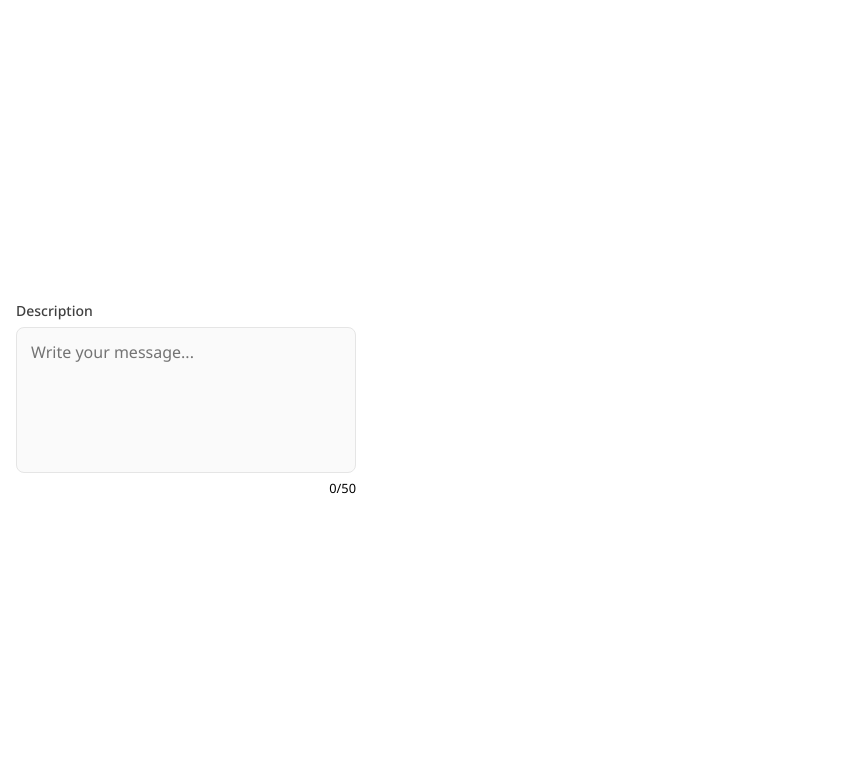
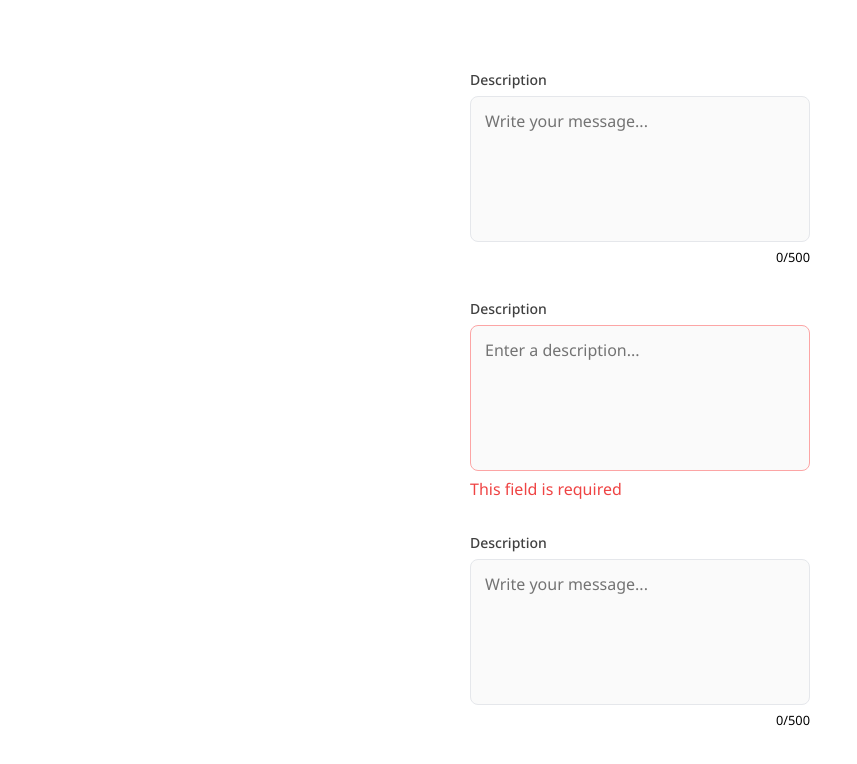
Before and after one commit to mkailbowdy/button-component, a Vue app: page /textarea in a window 1280 px wide. Shown: the top 764 px of the page, without its empty margins (0-857 px from the left). Built offline with nearby package versions, Linux system fonts and the light colour scheme; the HTML template or start-up script is replaced by a standard one.

Commit message:
textarea finished

```diff
--- a/src/components/TextareaComponent.vue
+++ b/src/components/TextareaComponent.vue
@@ -2,39 +2,47 @@
 import { computed, ref } from 'vue'
 import { useAttrs } from 'vue'
 
+const props = defineProps({
+  label: {
+    type: String,
+    required: true,
+  },
+  error: {
+    type: Boolean,
+    default: false,
+    required: false,
+  }
+})
 defineOptions({
   inheritAttrs: false
 })
 const attrs = useAttrs()
+const maxLength = computed(()=>{
+  const length = attrs.maxlength
+  return typeof length === 'string' ? parseInt(length) : 0
+})
 
 const text = ref('');
 const textLength = computed(()=>{
   return text.value.length
 })
-const maxLength = computed(()=>{
-  return attrs.maxlength
-})
-const maxLengthValue = () =>{
-  if (typeof maxLength.value === 'string') {
-    return parseInt(maxLength.value)
-  }
-  return 0;
-}
 
-const color = computed(()=>{
+const warningColor = computed(()=>{
   return {
-    'text-yellow-500': textLength.value >= maxLengthValue() / 2 && textLength.value < maxLengthValue(),
-    'text-red-500': textLength.value === maxLengthValue(),
+    'text-yellow-500': textLength.value >= maxLength.value / 2 && textLength.value < maxLength.value,
+    'text-red-500': textLength.value === maxLength.value,
   }
 })
-
 
 </script>
 <template>
   <div class="textarea__field">
-    <label>Description</label>
-    <textarea v-bind="attrs" v-model="text"></textarea>
-    <small><span :class="color">{{textLength}}</span>/{{maxLength}}</small>
+    <label for="description-field">{{props.label}}</label>
+    <textarea v-bind="attrs" v-model="text" id="description-field" aria-describedby="description-error"></textarea>
+    <div class="flex">
+      <span v-if="props.error" class="text-red-500">This field is required</span>
+      <small v-else class="ml-auto"><span :class="warningColor">{{textLength}}</span>/{{maxLength}}</small>
+    </div>
   </div>
 </template>
 <style scoped>
@@ -53,16 +61,19 @@ label {
 small {
   align-self: end;
 }
+
 textarea {
   padding: 12px 14px;
   background-color: #fafafa;
+  resize: none;
   border-radius: 8px;
-  border-width: 1px;
-  border-style: solid;
-  border-color: #e5e5e5;
-  resize: none;
 }
+
 textarea::placeholder {
   color: #737373;
 }
+textarea:focus {
+  box-shadow: 2px 2px 2px lightgray;
+  outline: none;
+}
 </style>
--- a/src/views/TextAreaView.vue
+++ b/src/views/TextAreaView.vue
@@ -5,7 +5,15 @@ import TextareaComponent from '@/components/TextareaComponent.vue'
 
 <template>
   <main>
-    <TextareaComponent rows="5" cols="30" placeholder="Write your message..." maxlength="50" />
+    <div>
+      <TextareaComponent label="Description" rows="5" cols="30" placeholder="Write your message..." maxlength="500" class="border"/>
+    </div>
+    <div>
+      <TextareaComponent :error="true" label="Description" rows="5" cols="30" placeholder="Enter a description..." maxlength="500" class="border border-red-300"/>
+    </div>
+    <div>
+      <TextareaComponent label="Description" rows="5" cols="30" placeholder="Write your message..." maxlength="500" class="border" disabled/>
+    </div>
   </main>
 </template>
 
@@ -14,10 +22,11 @@ main {
   display: flex;
   flex-direction: column;
   justify-content: center;
-  align-items: start;
+  align-items: center;
   min-height: 100vh;
   margin: 0 auto;
   background-color: #fff;
   padding: 16px;
+  gap: 2em;
 }
 </style>
```
